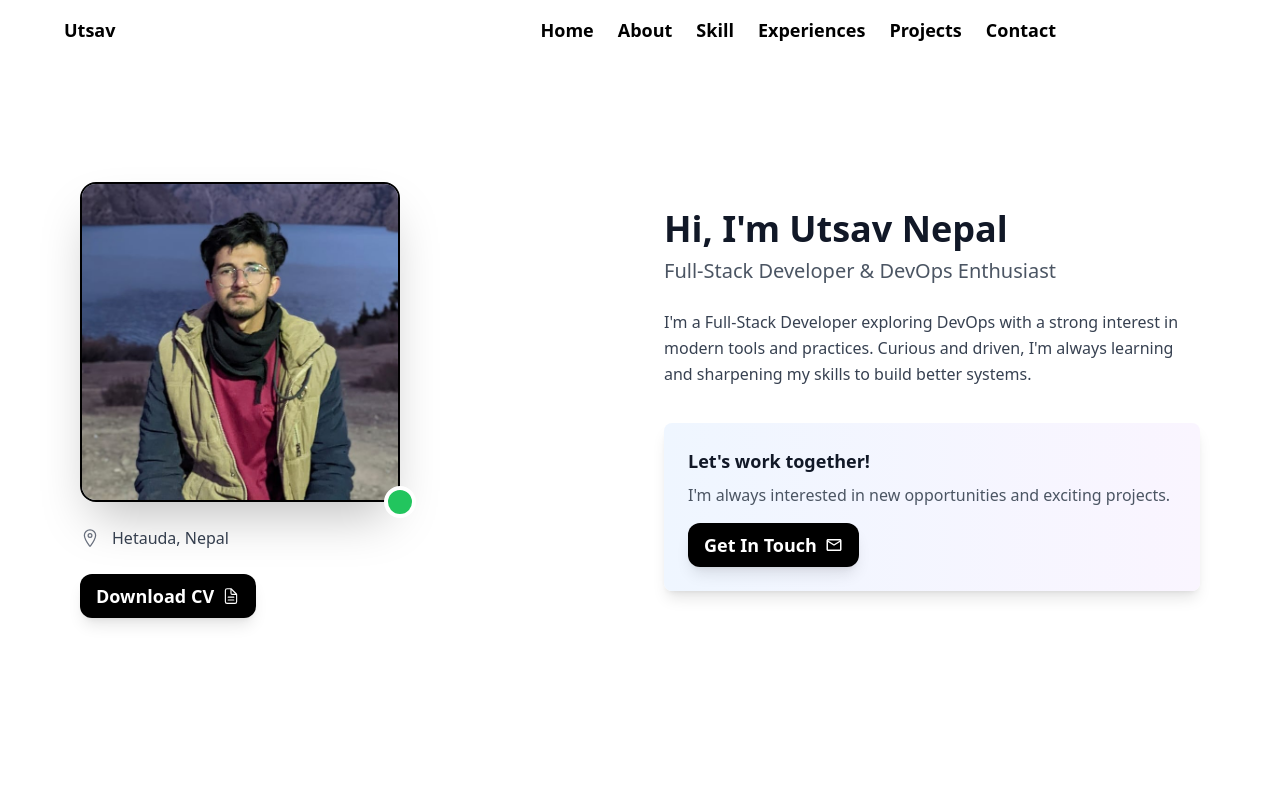
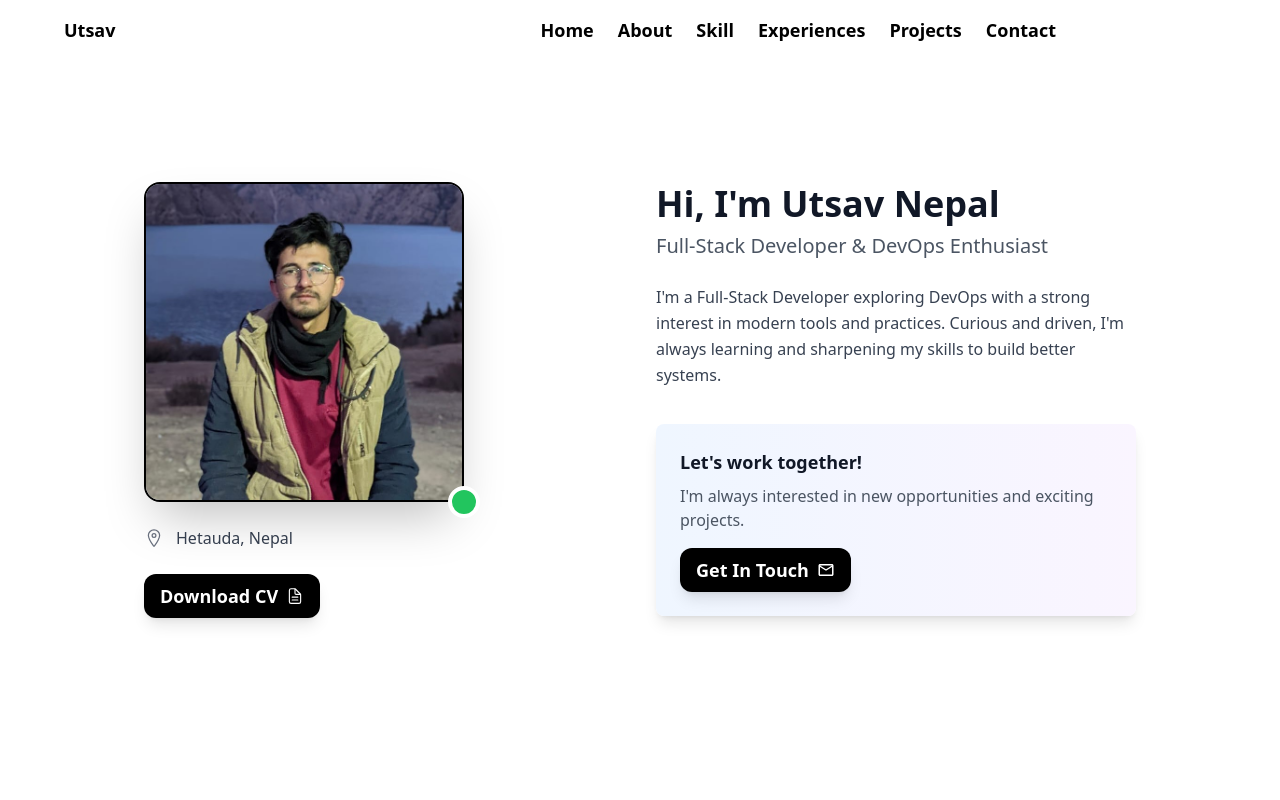
Before and after one commit to UtsavNepal/portfolio, a React (Vite) app: page / in a window 1280 px wide. Shown: the top 800 px of the page. Built offline with nearby package versions, Linux system fonts and the light colour scheme.

Commit message:
first commit

```diff
--- a/src/components/About/About.jsx
+++ b/src/components/About/About.jsx
@@ -11,8 +11,8 @@ const AboutMe = () => {
   };
 
   return (
-    <section className="py-16 px-4 max-w-6xl mx-auto md:h-screen" id="about">
-      <div className="grid lg:grid-cols-2 gap-12 items-center h-full">
+    <section className="py-16 px-4 max-w-5xl mx-auto md:h-screen flex items-center" id="about">
+      <div className="grid lg:grid-cols-2 gap-4 md:gap-8 items-center w-full">
         {/* Left Column - Image and Download */}
         <div className="space-y-6 flex flex-col items-center lg:items-start">
           <div className="relative">
@@ -38,7 +38,7 @@ const AboutMe = () => {
         </div>
 
         {/* Right Column - About Content */}
-        <div className="space-y-9 flex flex-col justify-center h-full">
+        <div className="space-y-6 md:space-y-9 flex flex-col justify-center">
           <div>
             <h1 className="text-4xl font-bold text-gray-900 mb-2">Hi, I'm Utsav Nepal</h1>
             <h2 className="text-xl text-gray-600 mb-6">Full-Stack Developer & DevOps Enthusiast</h2>
@@ -63,5 +63,4 @@ const AboutMe = () => {
     </section>
   );
 };
-
 export default AboutMe;
```
Also changed, not shown: src/components/About/whoBlob.png (added), 1 other file (tests, documents, lock files or other folders).
